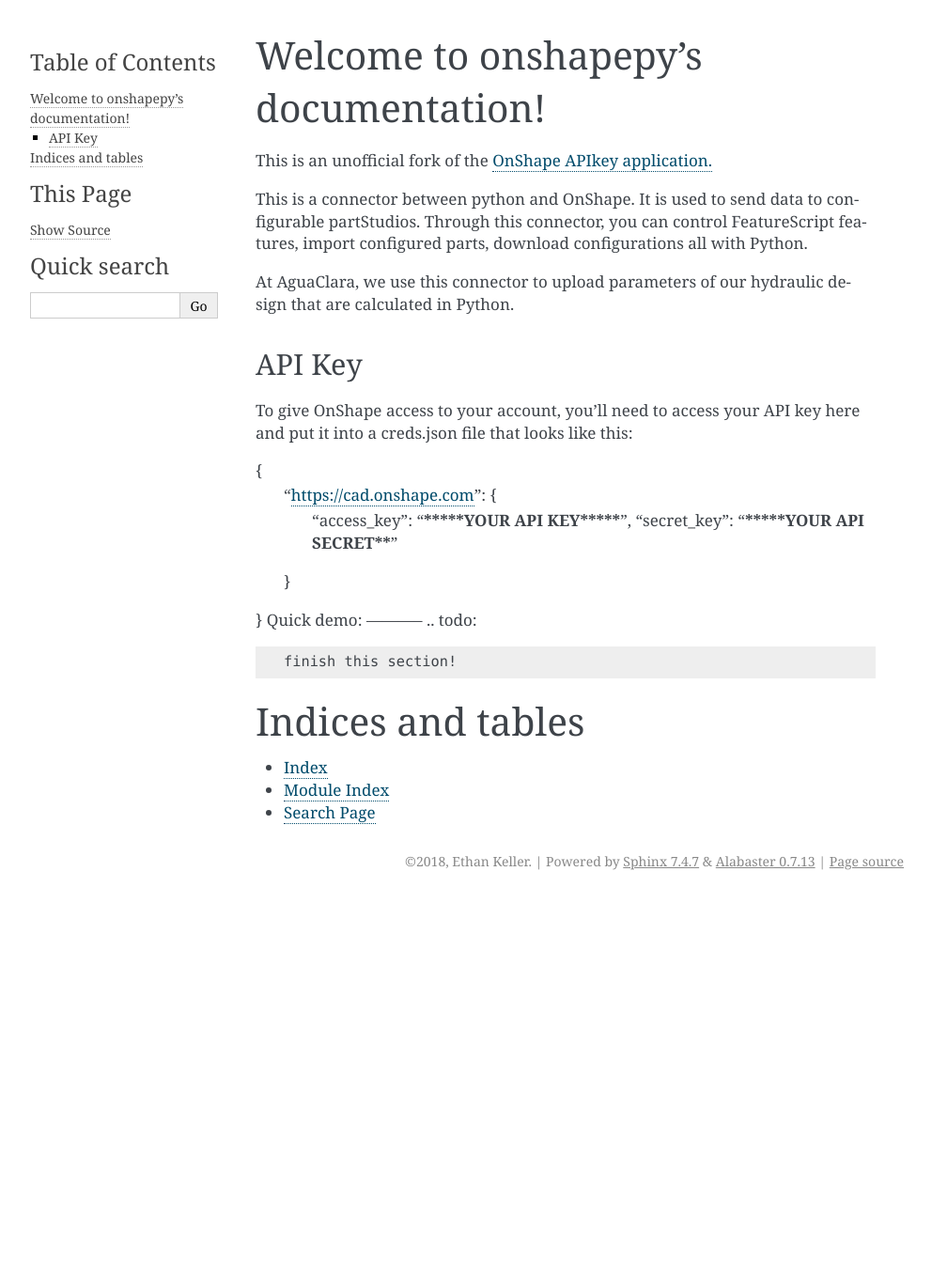
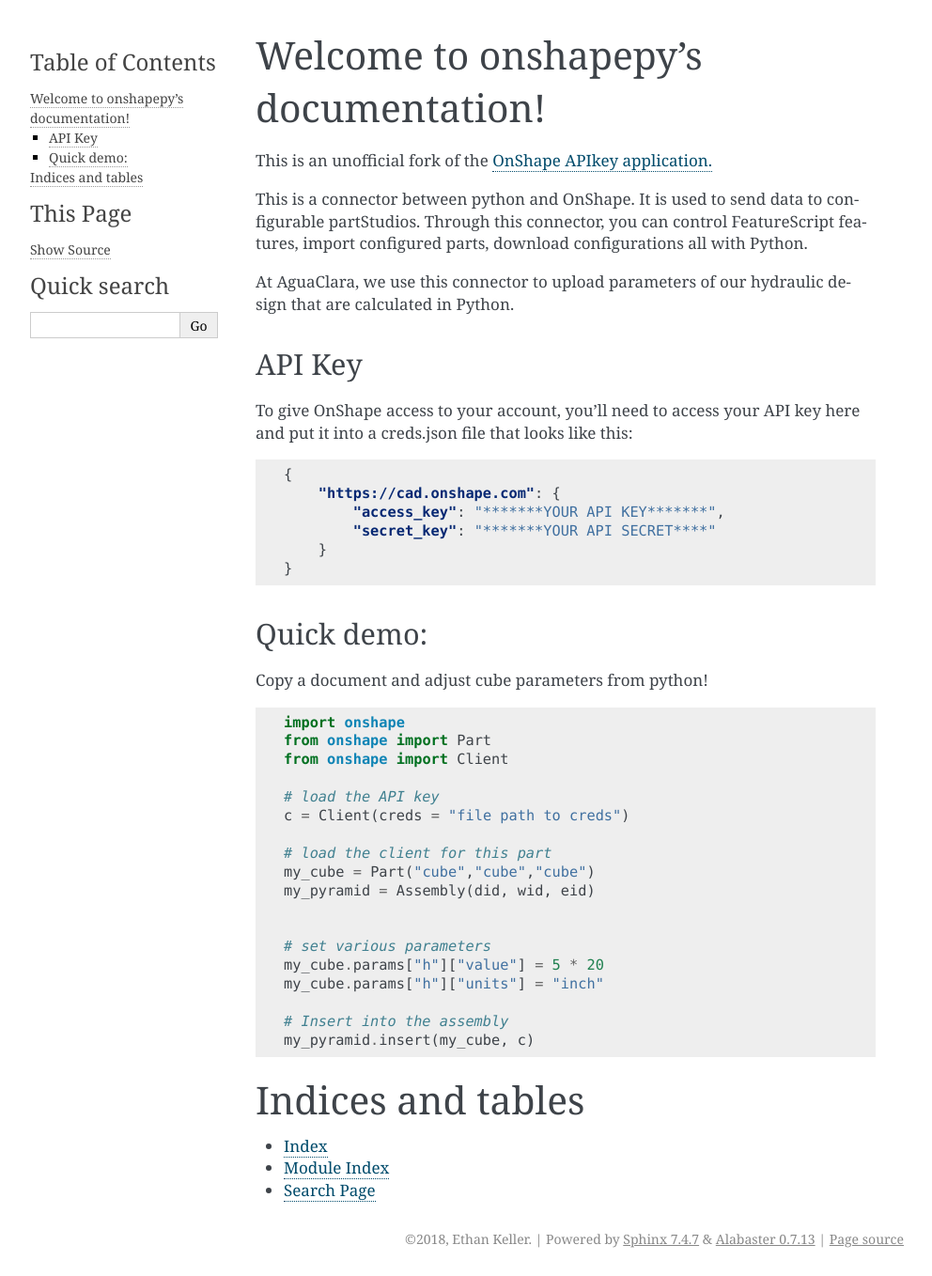
Before and after one commit to eak24/onshapepy, a Sphinx documentation site: the page built from docs/index.rst, in a window 1280 px wide. Shown: the whole page at 94% size, without its empty margins (148-1140 px from the left). Built offline with Sphinx 7.4.7, drawn with Linux system fonts in a browser that asks for light colours; before the commit the page ends 956 px from its top, so only the background shows below that.

Commit message:
added assembly with insert capabilities.

```diff
--- a/docs/index.rst
+++ b/docs/index.rst
@@ -16,22 +16,41 @@
 -------
 To give OnShape access to your account, you'll need to access your API key here and put it into a creds.json file that looks like this:
 
-{
-    "https://cad.onshape.com": {
-        "access_key": "*******YOUR API KEY*******",
-        "secret_key": "*******YOUR API SECRET****"
-    }
-}
+.. code-block:: JSON
+
+   {
+       "https://cad.onshape.com": {
+           "access_key": "*******YOUR API KEY*******",
+           "secret_key": "*******YOUR API SECRET****"
+       }
+   }
+
+
 Quick demo:
 -----------
-.. todo::
-   finish this section!
 
-.. code-block::python
+Copy a document and adjust cube parameters from python!
+
+.. code-block:: Python
+
+   import onshape
+   from onshape import Part
+   from onshape import Client
+
+   # load the API key
+   c = Client(creds = "file path to creds")
+
+   # load the client for this part
+   my_cube = Part("cube","cube","cube")
+   my_pyramid = Assembly(did, wid, eid)
 
 
+   # set various parameters
+   my_cube.params["h"]["value"] = 5 * 20
+   my_cube.params["h"]["units"] = "inch"
 
-
+   # Insert into the assembly
+   my_pyramid.insert(my_cube, c)
 
 .. toctree::
    :maxdepth: 2
```
Also changed, not shown: 4 other files.
